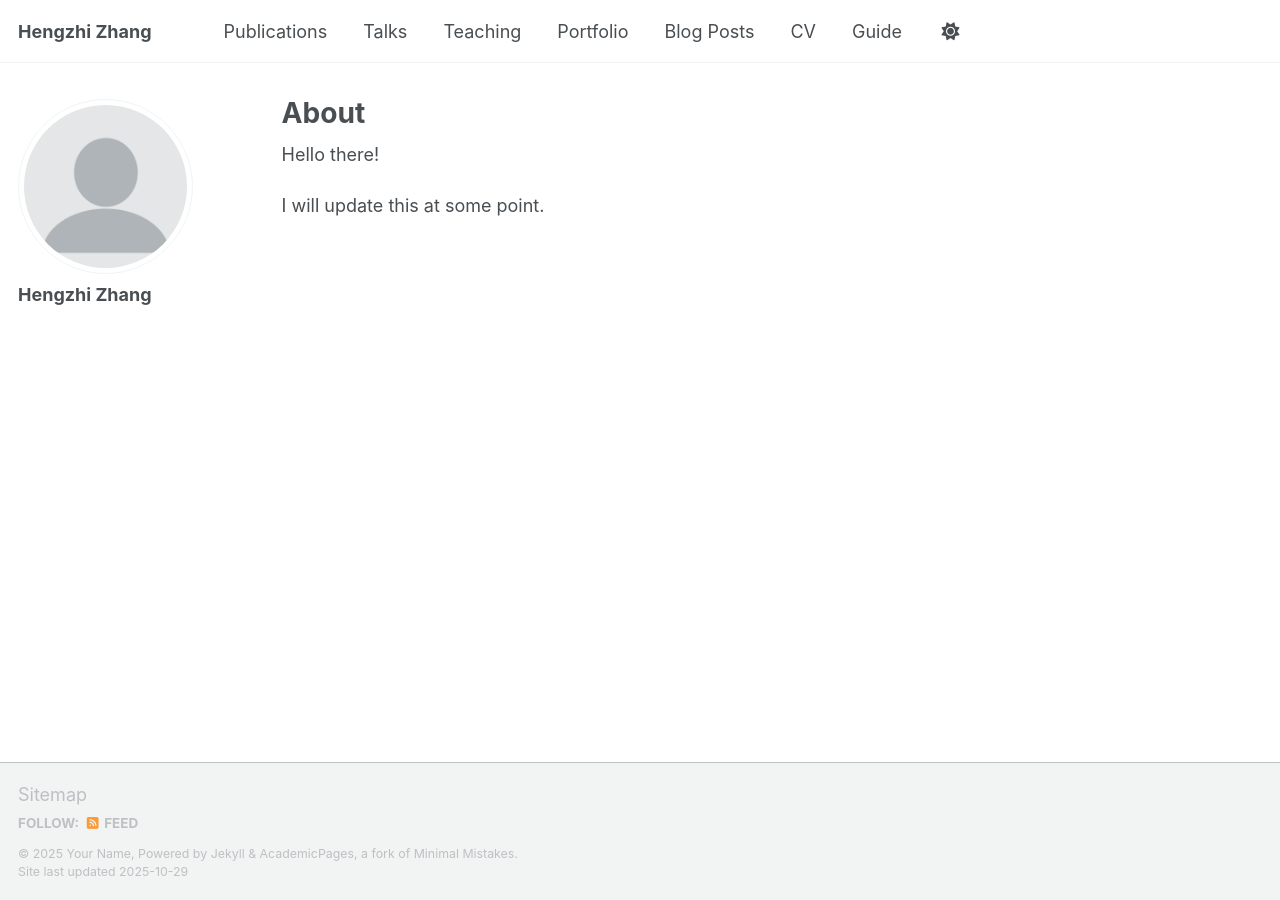
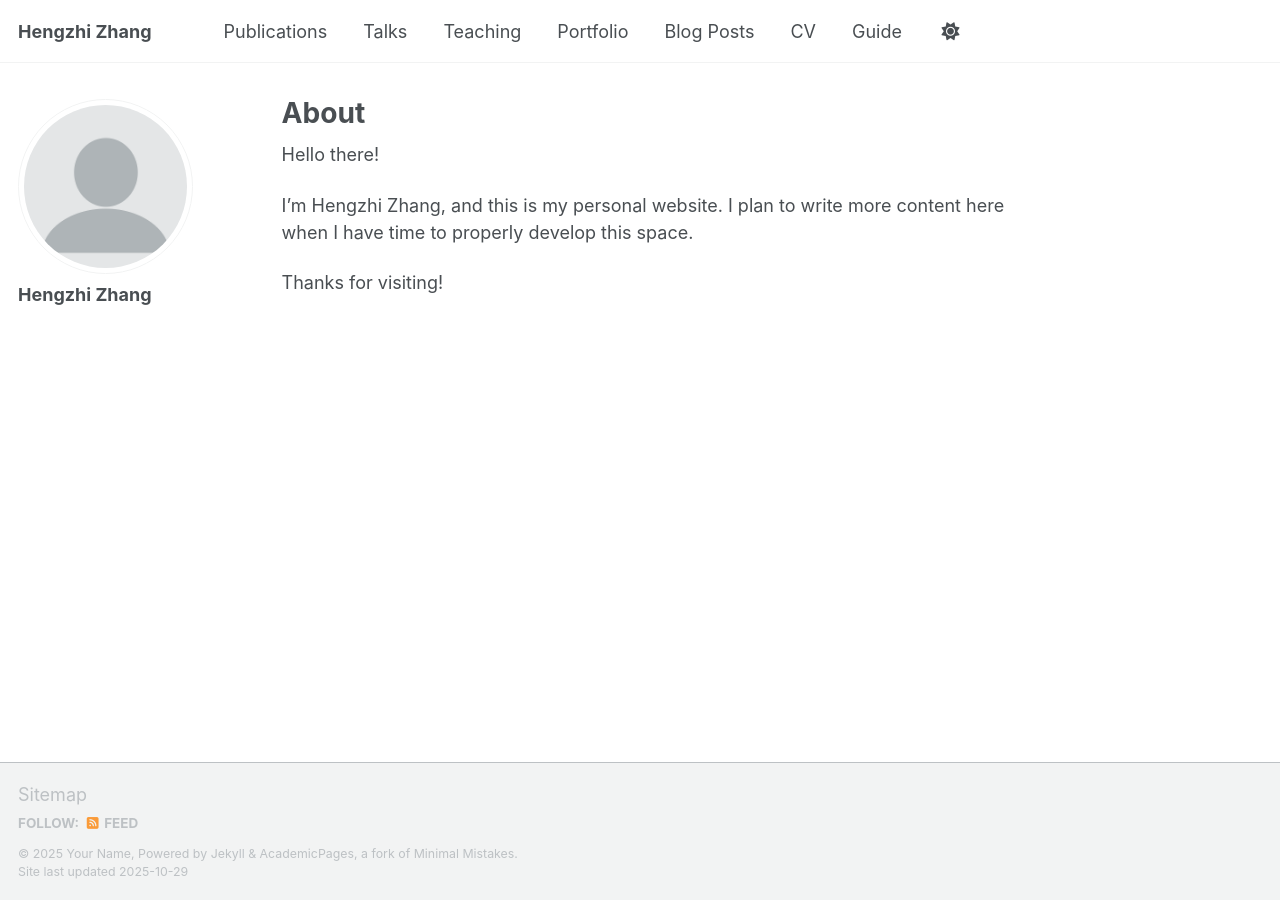
Before and after one commit to henryzhang11/henryzhang11.github.io, a Jekyll site: the page built from _pages/about.md, in a window 1280 px wide. Built offline with Jekyll 4.4.1, drawn with Linux system fonts in a browser that asks for light colours; a script that is not in the unit is left out.

Commit message:
update about.md

```diff
--- a/_pages/about.md
+++ b/_pages/about.md
@@ -6,4 +6,6 @@ permalink: /about/
 
 Hello there!
 
-I will update this at some point.
+I'm Hengzhi Zhang, and this is my personal website. I plan to write more content here when I have time to properly develop this space.
+
+Thanks for visiting!
```
